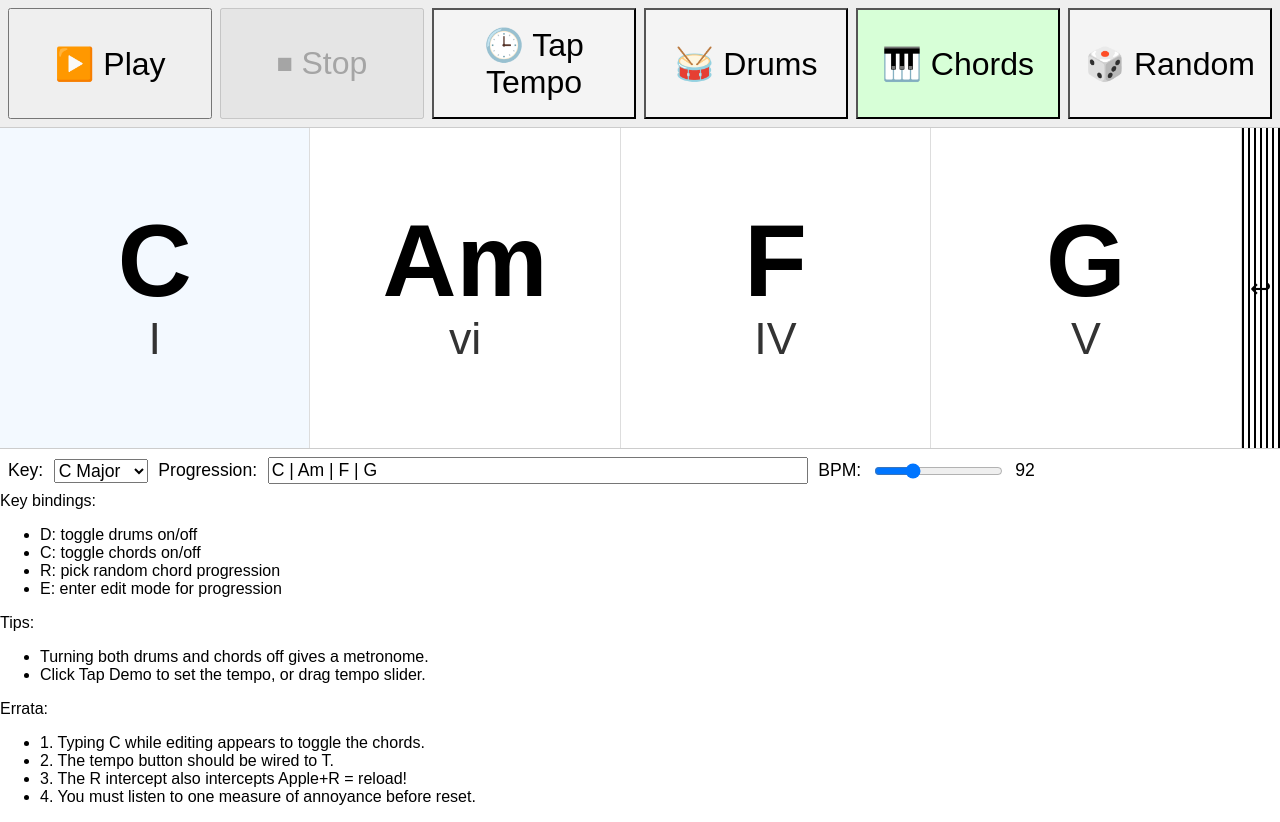
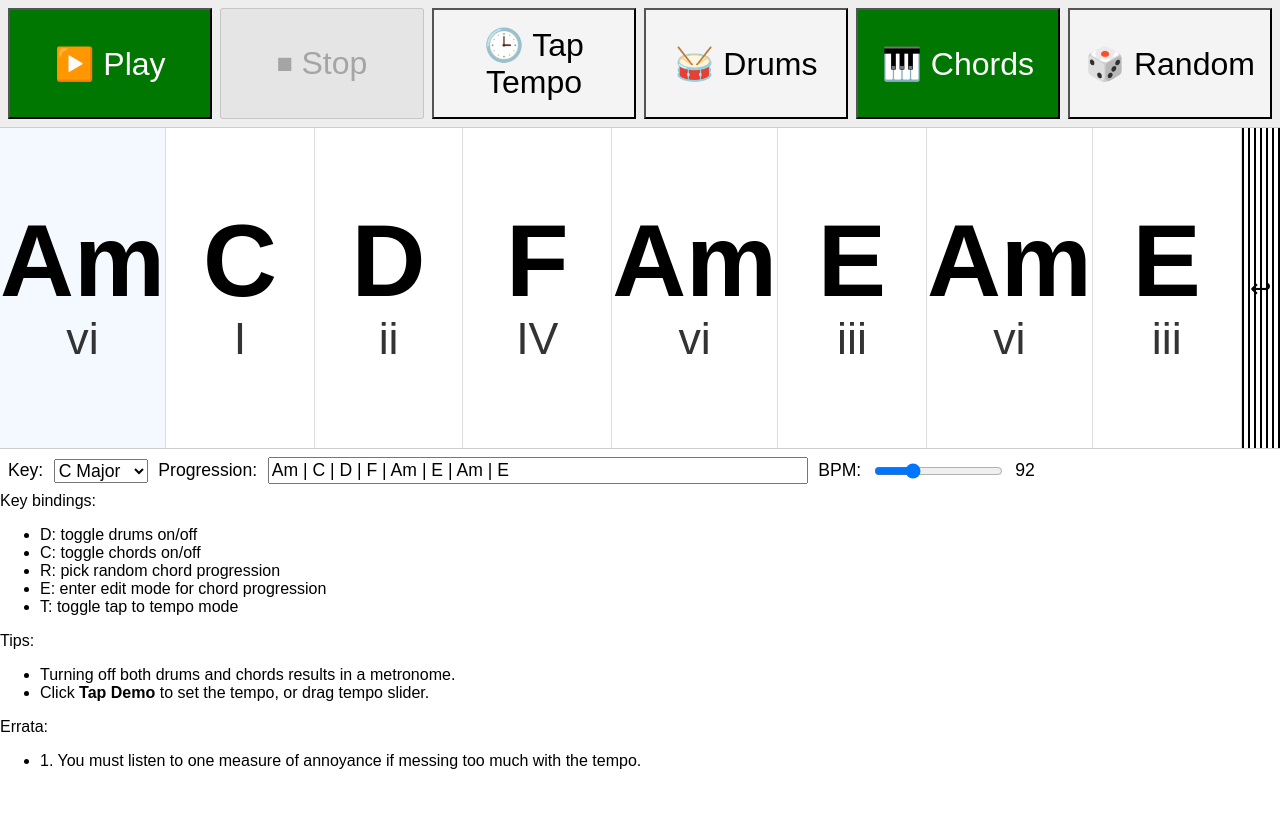
Before and after one commit to titzer/RiffHound, a plain HTML site: page webui/chords/v0.1.html in a window 1280 px wide. Both pictures are taken after a click on the button "🎲 Random". After the commit the page ends 800 px from the top, so only its background shows below. Drawn offline with Linux system fonts and the light colour scheme.

Commit message:
UI tweaks and fix errata

```diff
--- a/webui/chords/v0.1.html
+++ b/webui/chords/v0.1.html
@@ -9,10 +9,12 @@ body { font-family: sans-serif; background: #fff; color: #000; margin: 0; }
 #top { display: flex; flex-wrap: nowrap; gap: 1vh; padding: 1vh; background: #eee; align-items: stretch; }
 #top button { flex: 1 1 0; font-size: 4vh; padding: 2vh 1vw; }
 button { cursor: pointer; }
-button.primary.active { background: #cfe9ff; }
-button.danger.active { background: #ffd0d0; }
+button.primary.active { background: #f4f4f4; color: #000000; }
+button.primary { background: #007700; color: #ffffff; }
+button.danger.active { background: #770000; color: #ffffff; }
 button.toggle { background: #f4f4f4; }
-button.toggle.on { background: #d7ffd7; }
+button.toggle.on { background: #007700; color: #ffffff }
+
 #strip { position: relative; display: flex; gap: 0; height: 40vh; border-top: 1px solid #ccc; border-bottom: 1px solid #ccc; }
 .chord { flex: 1 1 0; display: flex; flex-direction: column; align-items: center; justify-content: center; position: relative; border-right: 1px solid #ddd; }
 .chord:last-child { border-right: none; }
@@ -84,23 +86,46 @@ input, select { font-size: 2.2vh; }
 
   function buildFromInputs(){const arr=parseProgression();const inp=document.getElementById('literalInput');if(!arr){inp.classList.add('invalid');return false;}inp.classList.remove('invalid');chords=arr;renderStrip();highlight();return true;}
 
-  document.getElementById('play').onclick=startPlayback;document.getElementById('stop').onclick=stopPlayback;document.getElementById('tap').onclick=()=>{tapMode=!tapMode;taps.length=0;document.getElementById('tap').classList.toggle('on',tapMode);};document.getElementById('drums').onclick=()=>{drumsOn=!drumsOn;document.getElementById('drums').classList.toggle('on',drumsOn);};document.getElementById('chordsBtn').onclick=()=>{chordsOn=!chordsOn;document.getElementById('chordsBtn').classList.toggle('on',chordsOn);};document.getElementById('btnRandom').onclick=()=>{const t=['C | G | Am | F','C | F | G | C','C | Am | F | G','Dm | G | C | G','C | C | C | C | F | F | C | C | G | F | C | G'];document.getElementById('literalInput').value=t[Math.floor(Math.random()*t.length)];buildFromInputs();};
+    document.getElementById('play').onclick=startPlayback;
+    document.getElementById('stop').onclick=stopPlayback;
+    document.getElementById('tap').onclick=()=>{tapMode=!tapMode;taps.length=0;document.getElementById('tap').classList.toggle('on',tapMode);};
+    document.getElementById('drums').onclick=()=>{drumsOn=!drumsOn;document.getElementById('drums').classList.toggle('on',drumsOn);};document.getElementById('chordsBtn').onclick=()=>{chordsOn=!chordsOn;document.getElementById('chordsBtn').classList.toggle('on',chordsOn);};document.getElementById('btnRandom').onclick=()=>{
+      const t = [
+	  'C | G | Am | F',
+	  'C | F | G | C',
+	  'C | Am | F | G',
+	  'Dm | G | C | G',
+	  // House of the rising sun
+	  'Am | C | D | F | Am | E | Am | E',
+	  // 12-bar blues
+	  'C | C | C | C | F | F | C | C | G | F | C | G',
+	  'E | E | E | E | A | A | E | E | B | A | E | B',
+	  'A | A | A | A | D | D | A | A | E | D | A | E',
+	  'B | B | B | B | E | E | B | B | F# | E | B | F#'
+      ];
+	document.getElementById('literalInput').value=t[Math.floor(Math.random()*t.length)];buildFromInputs();
+    };
 
   document.getElementById('bpm').oninput=e=>{const old=bpm;bpm=parseInt(e.target.value);document.getElementById('bpmVal').textContent=bpm;tempoShiftSfx(old,bpm);if(playing){barStart=ctx.currentTime;scheduleBar(barStart);}};
   document.getElementById('literalInput').addEventListener('change', buildFromInputs);
   document.getElementById('keySelect').addEventListener('change', buildFromInputs);
 
+    document.getElementById('literalInput').addEventListener('focus', () => {
+	if (!editMode) enterEditMode();
+    });
+
   function enterEditMode(){editMode=true;tapMode=false;const inp=document.getElementById('literalInput');inp.classList.add('editing');inp.focus();inp.selectionStart=inp.value.length;inp.selectionEnd=inp.value.length;}
   function exitEditMode(){const inp=document.getElementById('literalInput');const ok=buildFromInputs();if(ok){editMode=false;inp.classList.remove('editing');inp.blur();}}
 
   document.body.addEventListener('keydown',(e)=>{
-    if(editMode){if(e.code==='Enter'){e.preventDefault();exitEditMode();}return;}
-    if(tapMode&&e.code==='Space'){e.preventDefault();const now=performance.now();taps.push(now);while(taps.length>6)taps.shift();if(taps.length>=2){const diffs=taps.slice(1).map((t,i)=>t-taps[i]);const avg=diffs.reduce((a,b)=>a+b,0)/diffs.length;const old=bpm;bpm=Math.max(50,Math.min(200,60000/avg));document.getElementById('bpm').value=bpm;document.getElementById('bpmVal').textContent=bpm.toFixed(0);tempoShiftSfx(old,bpm);if(playing){barStart=ctx.currentTime;scheduleBar(barStart);}}return;}
-    if(e.code==='Space'){e.preventDefault();if(playing)stopPlayback();else startPlayback();return;}
-    if(e.code==='KeyD'){drumsOn=!drumsOn;document.getElementById('drums').classList.toggle('on',drumsOn);return;}
-    if(e.code==='KeyC'){chordsOn=!chordsOn;document.getElementById('chordsBtn').classList.toggle('on',chordsOn);return;}
-    if(e.code==='KeyR'){e.preventDefault();document.getElementById('btnRandom').click();return;}
-    if(e.code==='KeyE'){e.preventDefault();enterEditMode();return;}
+      if(editMode){if(e.code==='Enter'){e.preventDefault();exitEditMode();}return;}
+      if(tapMode&&e.code==='Space'){e.preventDefault();const now=performance.now();taps.push(now);while(taps.length>6)taps.shift();if(taps.length>=2){const diffs=taps.slice(1).map((t,i)=>t-taps[i]);const avg=diffs.reduce((a,b)=>a+b,0)/diffs.length;const old=bpm;bpm=Math.max(50,Math.min(200,60000/avg));document.getElementById('bpm').value=bpm;document.getElementById('bpmVal').textContent=bpm.toFixed(0);tempoShiftSfx(old,bpm);if(playing){barStart=ctx.currentTime;scheduleBar(barStart);}}return;}
+      if(e.code==='Space'){e.preventDefault();if(playing)stopPlayback();else startPlayback();return;}
+      if(e.code==='KeyD'){drumsOn=!drumsOn;document.getElementById('drums').classList.toggle('on',drumsOn);return;}
+      if(e.code==='KeyC' && !editMode){chordsOn=!chordsOn;document.getElementById('chordsBtn').classList.toggle('on',chordsOn);return;}
+      if(e.code==='KeyR' && !e.metaKey && !e.ctrlKey){e.preventDefault();document.getElementById('btnRandom').click();return;}
+      if(e.code==='KeyE'){e.preventDefault();enterEditMode();return;}
+      if(e.code==='KeyT'){e.preventDefault();document.getElementById('tap').click();return;}
   });
   document.addEventListener('click',(e)=>{const inp=document.getElementById('literalInput');if(editMode&&!inp.contains(e.target)&&e.target!==inp){exitEditMode();}});
 
@@ -119,17 +144,20 @@ Key bindings:
     R: pick random chord progression
   </li>
   <li>
-    E: enter edit mode for progression
+    E: enter edit mode for chord progression
+  </li>
+  <li>
+    T: toggle tap to tempo mode
   </li>
   </ul>
 
 Tips:
 <ul>
   <li>
-    Turning both drums and chords off gives a metronome.
+    Turning off both drums and chords results in a metronome.
   </li>
   <li>
-    Click Tap Demo to set the tempo, or drag tempo slider.
+    Click <b>Tap Demo</b> to set the tempo, or drag tempo slider.
   </li>
   </ul>
 
@@ -137,16 +165,7 @@ Tips:
 Errata:
 <ul>
   <li>
-    1. Typing C while editing appears to toggle the chords.
-  </li>
-  <li>
-    2. The tempo button should be wired to T.
-  </li>
-  <li>
-    3. The R intercept also intercepts Apple+R = reload!
-  </li>
-  <li>
-    4. You must listen to one measure of annoyance before reset.
+    1. You must listen to one measure of annoyance if messing too much with the tempo.
   </li>
   </ul>
 </body>
```
Also changed, not shown: webui/chords/v0.html (+15 -2 lines).
